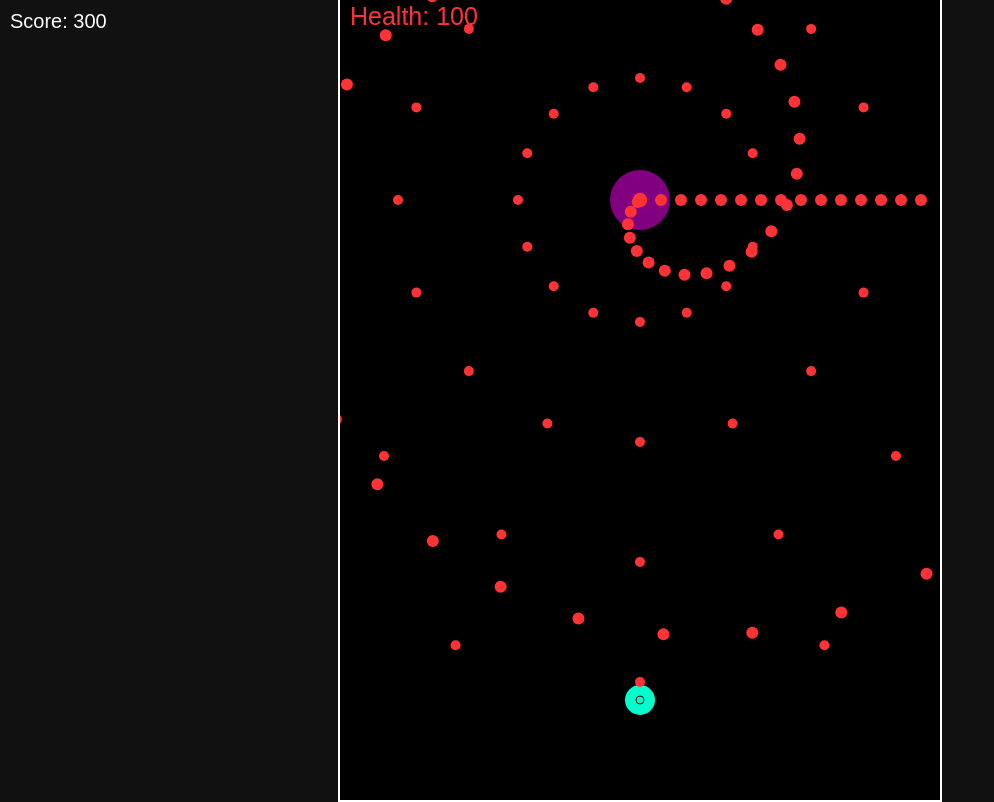
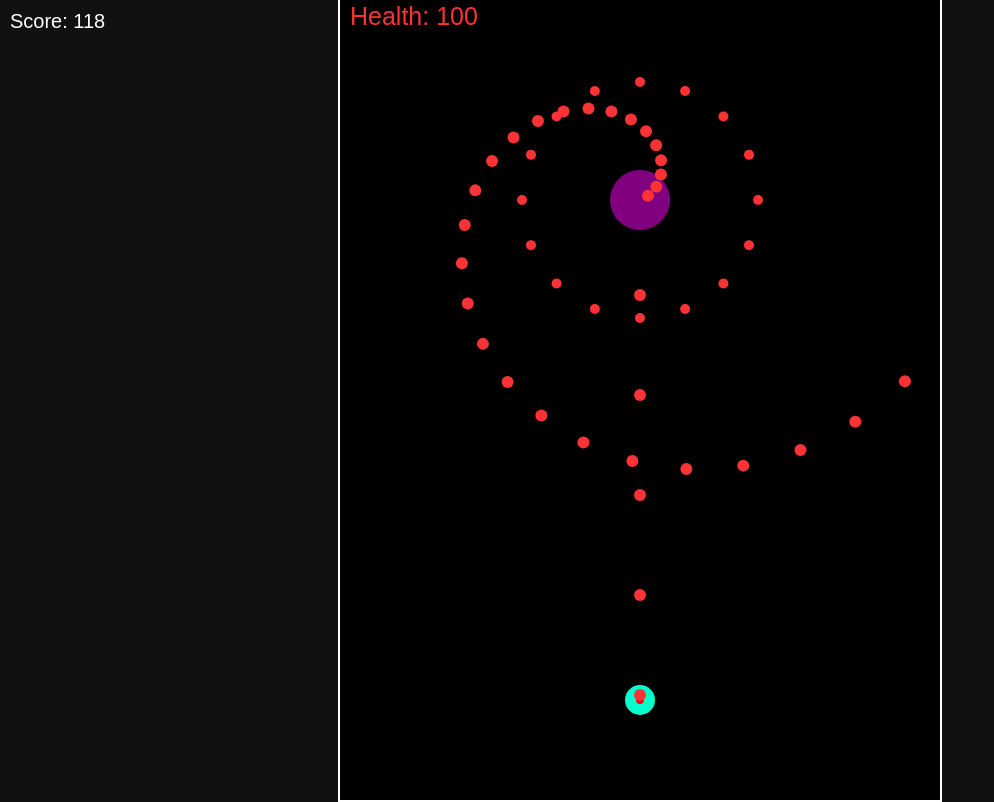
Before and after one commit to johnmogus/circle-game, a website: page index.html in a window 1280 px wide. Shown: the whole page, without its empty margins (0-994 px from the left). Drawn offline with Linux system fonts and the light colour scheme.

Commit message:
Add files via upload

```diff
--- a/index.html
+++ b/index.html
@@ -81,6 +81,18 @@
             }
         }
 
+        function spawnBulletTowardsPlayer(cx, cy, playerX, playerY, speed) {
+        const angle = Math.atan2(playerX - cx, playerY - cy);
+        bullets.push({
+            alive: true,
+            shooter: "enemy",
+            x: cx, y: cy,
+            vx: Math.cos(angle - Math.PI/2) * speed,
+            vy: Math.sin(angle + Math.PI/2) * speed,
+            radius: 6
+        });
+        }
+
 
         // Main Game Loop
         function update() {
@@ -144,18 +156,14 @@
                     if (tick % 60 === 0) {
                         spawnBulletRing(e.x, e.y, 16, 2);
                     }
+                    if (tick % 20 === 0) {
+                        spawnBulletTowardsPlayer(e.x, e.y, player.x, player.y, 5)
+                    }
                 }
-                if (e.shootingType == "boss1") {
+                if (e.shootingType == "aimAtPlayer") {
+                    // Towards Player Bullets
                     if (tick % 20 === 0) {
-                        const angle = Math.atan2(player.x - e.x, player.y - e.y);
-                        bullets.push({
-                            alive: true,
-                            shooter: "enemy",
-                            x: e.x, y: e.y,
-                            vx: Math.cos(angle),
-                            vy: Math.sin(angle),
-                            radius: 6
-                        });
+                        spawnBulletTowardsPlayer(e.x, e.y, player.x, player.y, 5)
                     }
                 }
             }
@@ -230,7 +238,7 @@
             ctx.fillStyle = 'red';
             ctx.beginPath();
             ctx.arc(player.x, player.y, player.hitboxRadius, 0, Math.PI * 2);
-            ctx.stroke();
+            ctx.fill();
 
             // Draw Bullets
             ctx.fillStyle = '#ff3336';
```
